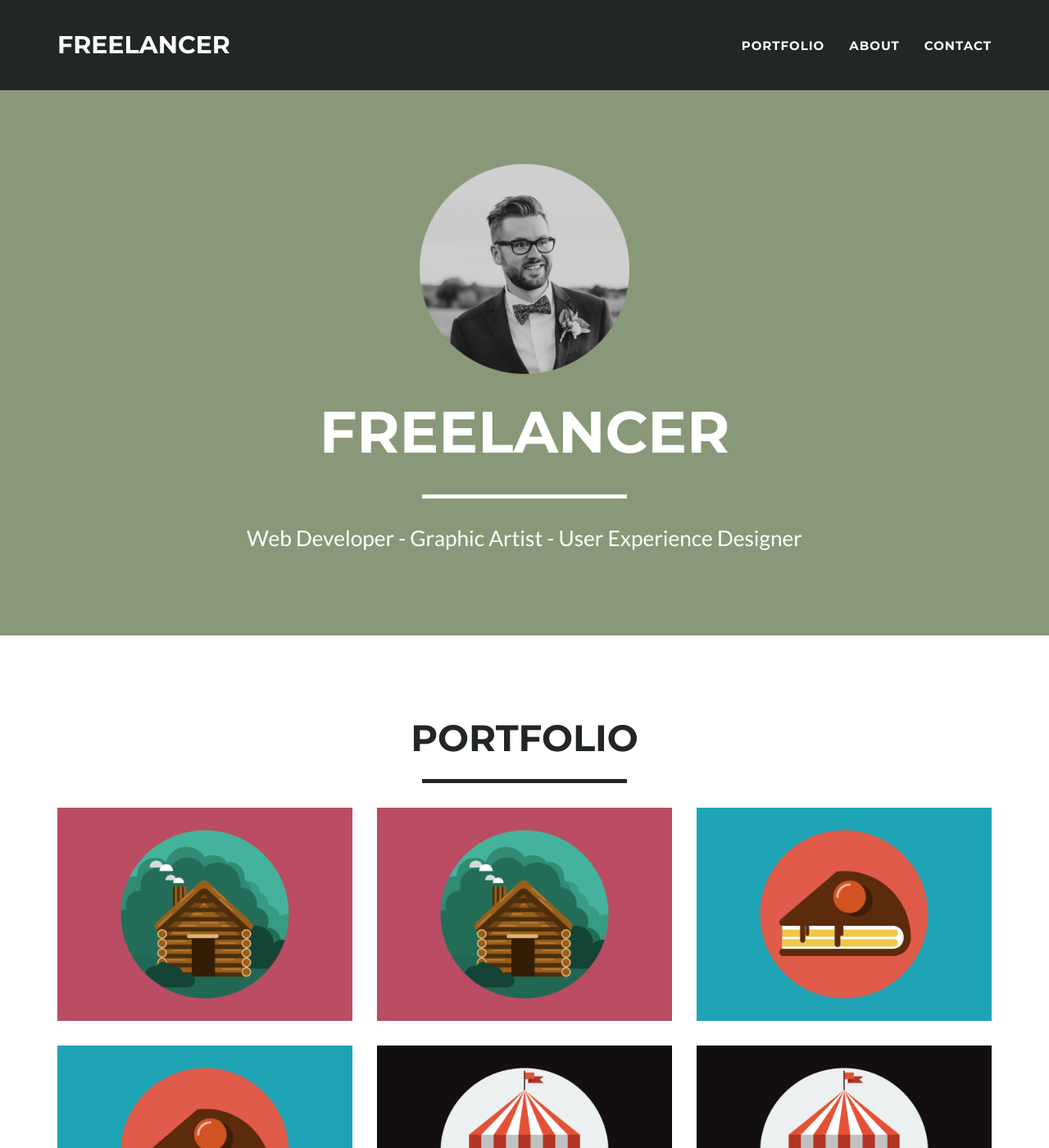
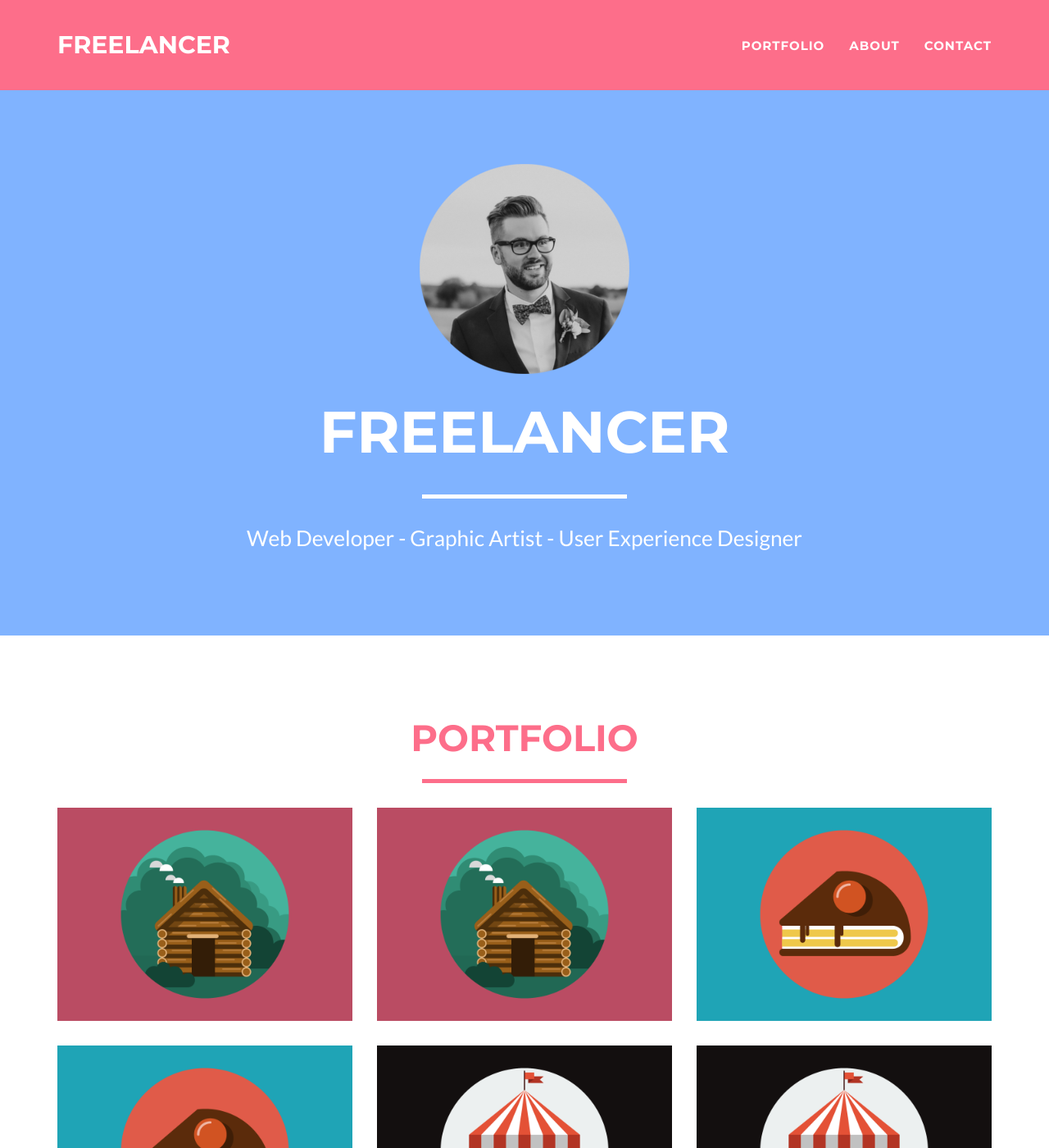
Before and after one commit to SnellOKC/snellokc.github.io, a Jekyll site: the page built from index.html, in a window 1280 px wide and 1400 px high. Shown: the whole window at 82% size. Built offline with Jekyll 4.4.1, drawn with Linux system fonts in a browser that asks for light colours.

Commit message:
Color experiment 2

```diff
--- a/_config.yml
+++ b/_config.yml
@@ -25,10 +25,10 @@ disqus_shortname: myshortname
 
 # Color settings (hex-codes without the leading hash-tag)
 color:
-  primary: 899878 #18bc9c #80B3FF
-  primary-rgb: "54,60,47" #"24,288,156" #"128,179,255"
-  secondary: 222725 #2c3e50 #FD6E8A
-  secondary-dark: 121113 #233140 #A2122F
+  primary: 80B3FF #899878 #18bc9c
+  primary-rgb: "128,179,255" #"54,60,47" #"24,288,156"
+  secondary: FD6E8A #222725 #2c3e50
+  secondary-dark: A2122F #121113 #233140
 
 # Footer settings
 footer:
```
